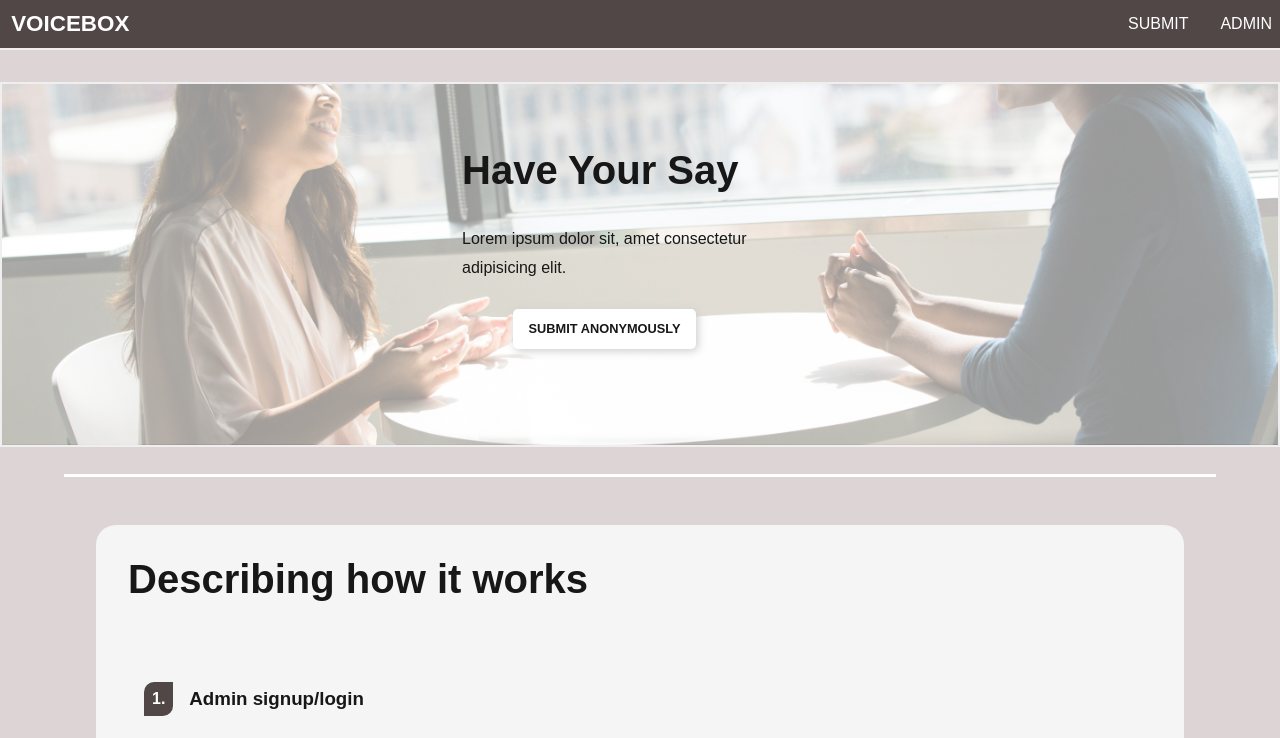
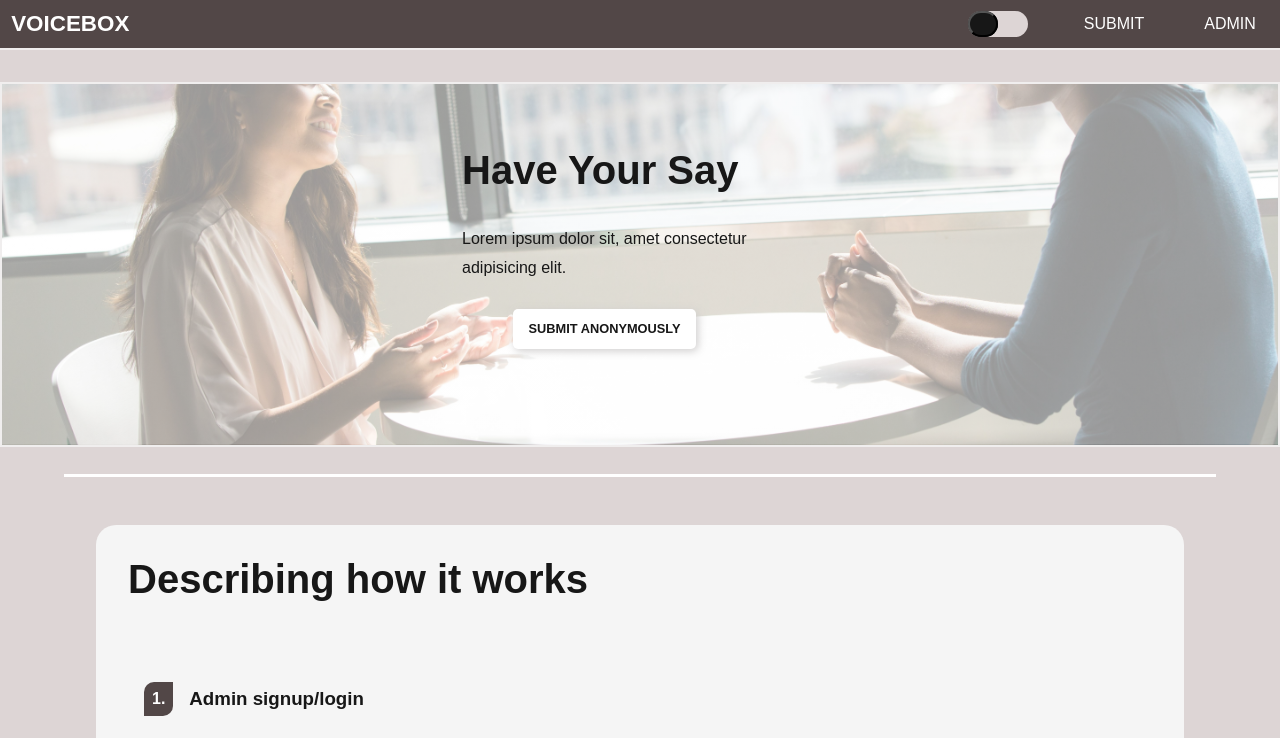
Before and after one commit to freeCodeCamp-2025-Summer-Hackathon/cyan-branch, a Next.js app: page / in a window 1280 px wide. Shown: the top 738 px of the page. Built offline with nearby package versions, Linux system fonts and the light colour scheme; no server answers; a web font is replaced by a local one.

Commit message:
feat: toggle btn for dark/light mode

```diff
--- a/app/components/Header.js
+++ b/app/components/Header.jsx
@@ -1,12 +1,16 @@
 "use client";
 import { signIn, signOut, useSession } from "next-auth/react";
+import { useTheme } from "next-themes";
 
 import Link from "next/link";
 import styles from "../styles/Header.module.css";
+import ThemeSwitchBtn from "./ThemeSwitchBtn";
 
 function Header() {
   // eslint-disable-next-line no-unused-vars, unused-imports/no-unused-vars
   const { data: session, status } = useSession();
+  // Retrieve the current theme, i.e. dark vs. light mode
+  const { resolvedTheme, setTheme } = useTheme();
 
   return (
     <header className={styles.header}>
@@ -17,9 +21,13 @@ function Header() {
       </div>
       <nav className={styles.header__navigation}>
         <ul className={styles.header__navigation__list}>
+          <ThemeSwitchBtn
+            resolvedTheme={resolvedTheme}
+            setTheme={setTheme}
+          />
           <li className={styles.header__navigation__listItem}>
             <Link href="#" className={styles.header__navigation__listItem__link}>
-              submit
+              Submit
             </Link>
           </li>
           <li className={styles.header__navigation__listItem}>
@@ -30,12 +38,12 @@ function Header() {
             {status === "authenticated"
               ? (
                   <button type="button" onClick={() => signOut({ callbackUrl: "/" })} className={styles.header__navigation__listItem__btn}>
-                    sign out
+                    Sign out
                   </button>
                 )
               : (
                   <button type="button" onClick={() => signIn("google", { callbackUrl: "/dashboard" })} className={styles.header__navigation__listItem__btn}>
-                    admin
+                    Admin
                   </button>
                 )}
           </li>
--- /dev/null
+++ b/app/components/ThemeSwitchBtn.jsx
@@ -0,0 +1,41 @@
+"use client";
+
+import { useEffect, useState } from "react";
+import styles from "../styles/ThemeSwitchBtn.module.css";
+
+export default function ThemeSwitchBtn({ resolvedTheme, setTheme }) {
+  const [mounted, setMounted] = useState(false);
+
+  useEffect(() => {
+    function mount() {
+      // eslint-disable-next-line react-hooks-extra/no-direct-set-state-in-use-effect
+      setMounted(true);
+    }
+
+    mount();
+  }, []);
+
+  if (!mounted)
+    return null;
+
+  return (
+    <li className={styles.theme__listItem}>
+      <div className={styles.theme__container}>
+        <div
+          className={styles.theme__slider}
+          style={{
+            transform: resolvedTheme === "light"
+              ? "translateX(0)"
+              : "translateX(100%)",
+          }}
+        >
+          <button
+            className={styles.theme__clicker}
+            type="button"
+            onClick={() => setTheme(resolvedTheme === "light" ? "dark" : "light")}
+          />
+        </div>
+      </div>
+    </li>
+  );
+}
--- a/app/styles/Header.module.css
+++ b/app/styles/Header.module.css
@@ -18,31 +18,39 @@
   text-transform: uppercase;
 }
 
-/* .header__navigation {
-} */
+.header__navigation {
+  height: 100%;
+}
 
 .header__navigation__list {
   display: flex;
   justify-content: space-between;
   align-items: center;
   gap: 1rem;
+  height: 100%;
 }
 
 .header__navigation__listItem {
   list-style: none;
+  height: 100%;
+  width: 100px;
+  display: flex;
+  justify-content: center;
+  align-items: center;
+  padding: 0.5em;
 }
 
 .header__navigation__listItem__link {
   text-transform: uppercase;
-  padding: 0.5em;
+  height: 100%;
 }
 
 .header__navigation__listItem__btn {
   text-transform: uppercase;
+  height: 100%;
   border: none;
   background: none;
   cursor: pointer;
-  margin: 0.5em;
   color: inherit;
   font-size: inherit;
   letter-spacing: inherit;
--- /dev/null
+++ b/app/styles/ThemeSwitchBtn.module.css
@@ -0,0 +1,48 @@
+/*? TOGGLE STYLES*/
+.theme__listItem {
+  list-style: none;
+  height: 100%;
+  width: 100px;
+  display: flex;
+  justify-content: center;
+  align-items: center;
+  /* padding: 0.5em; */
+}
+
+.theme__container {
+  display: flex;
+  border-radius: 100px;
+  background-color: var(--background);
+  position: relative;
+  width: 60%;
+  height: 100%;
+  padding: 0.8em;
+}
+
+.theme__slider {
+  all: unset;
+  position: absolute;
+  top: 0;
+  left: 0;
+  width: 50%;
+  height: 100%;
+  display: flex;
+  justify-content: center;
+  align-items: center;
+  background-color: var(--foreground);
+  border-radius: 40px;
+  transition: transform 0.3s ease;
+}
+
+.theme__clicker {
+  flex: 1;
+  display: flex;
+  justify-content: center;
+  align-items: center;
+  z-index: 1;
+  cursor: pointer;
+  height: 100%;
+  width: 100%;
+  border-radius: 40px;
+  background-color: transparent;
+}
```
Also changed, not shown: app/layout.jsx (renamed from app/layout.js).
